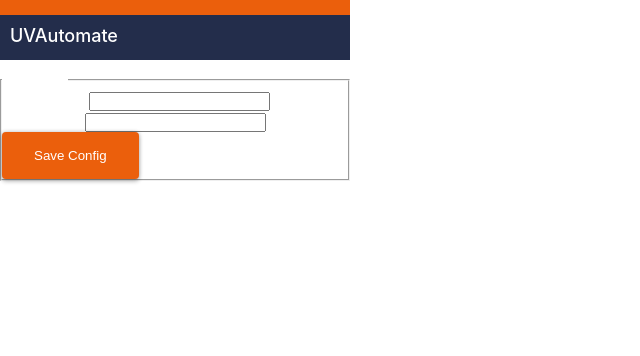
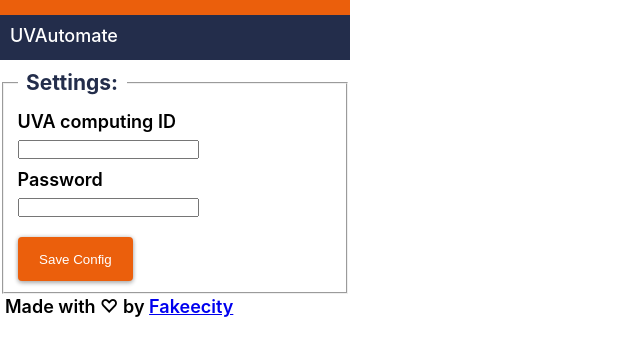
Before and after one commit to fakeecity/UVAutomate-V1, a website built with webpack: page public/popup.html in a window 1280 px wide. Shown: the whole page, without its empty margins (0-640 px from the left). Built offline with nearby package versions, Linux system fonts and the light colour scheme; some packages are replaced by stand-ins of ours; files whose address does not match are found by name.

Commit message:
More CSS Changes

```diff
--- a/public/popup.css
+++ b/public/popup.css
@@ -10,7 +10,8 @@
 
 html {
   font-family: -apple-system, Segoe UI, Helvetica, Arial, sans-serif;
-  color: #FFF;
+  color: black;
+  font-size: 18px;
 }
 
 body {
@@ -19,8 +20,8 @@
 }
 
 h1 {
+  color: #FFF;
   width: 100%;
-  height: auto;
   background-color: #232D4B;
   padding-left: 10px;
   padding-top: 10px;
@@ -34,41 +35,38 @@
   height: 5%;
   background-color: #EB5F0C;
 }
-.subtitle {
-  font-size: 12px;
+
+fieldset {
+  margin-inline-start: 2px;
+  margin-inline-end: 2px;
+  padding-block-start: 0.35em;
+  padding-inline-start: 0.75em;
+  padding-inline-end: 0.75em;
+  padding-block-end: 0.625em;
+  min-inline-size: min-content;
 }
 
-code {
-  font-size: 12px;
-  font-family: inherit;
-  background-color: rgba(254, 237, 185, 0.3);
-  padding: 2px 4px;
-  border-radius: 2px;
+legend {
+  font-weight: bold;
+  color: #232D4B;
+  padding: 0 0.4em;
+  display: block;
+  margin-bottom: 10px;
+  font-size: 21px;
+  line-height: inherit;
+  border: 0;
 }
 
-.counter-label {
-  font-size: 12px;
-  margin-bottom: 5px;
-}
-
-.counter {
-  font-size: 36px;
-  font-weight: 700;
-}
-
-.button-container {
-  margin-top: 15px;
-}
 
 button, .button {
   background-color: #EB5F0C;
   border: none;
   color: #ffffff;
-  padding: 1rem 2rem;
+  padding: .8rem 1.2rem;
   text-align: center;
   text-decoration: none;
-  display: inline-block;
   margin: 0;
+  margin-top: 10px;
   cursor: pointer;
   border-radius: 4px;
   border-bottom: 0px;
@@ -90,9 +88,16 @@
                          0px 4px 15px 0px rgba(0,0,0,.20);
 }
 
-.divider {
-  margin: 30px auto 25px;
-  width: 50px;
-  border: 0.5px dashed #000;
-  opacity: 0.1;
+p {
+  font-weight: 600;
+  margin-bottom: 5px;
 }
+
+input {
+  margin-bottom: 10px;
+}
+
+.credit {
+  margin-left: 5px;
+  margin-top: 2px;
+}
--- a/public/popup.html
+++ b/public/popup.html
@@ -4,15 +4,18 @@
     <link rel="stylesheet" href="popup.css">
   </head>
   <body>
-    <header>
-    </header>
-    <h1 class="title">UVAutomate</h1>
+    <header></header>
+    <h1>UVAutomate</h1>
     <fieldset class="b-black">
       <legend>Settings:</legend>
-      <p>Username: <input id="k_username" type="text" name="username" /></p>
-      <p>Password: <input id="k_password" type="text" name="password" /></p>
+      <p>UVA computing ID</p>
+      <input id="k_username" type="text" name="username" />
+      <p>Password</p>
+      <input id="k_password" type="password" name="password" />
+      <br/>
       <button class="button" id="saveKey">Save Config</button>
       <script src="popup.js"></script>
     </fieldset>
+    <p class="credit">Made with &#9825; by <a href="https://github.com/fakeecity" target="_blank" rel="noopener noreferrer">Fakeecity</a></p>
   </body>
 </html>
```
